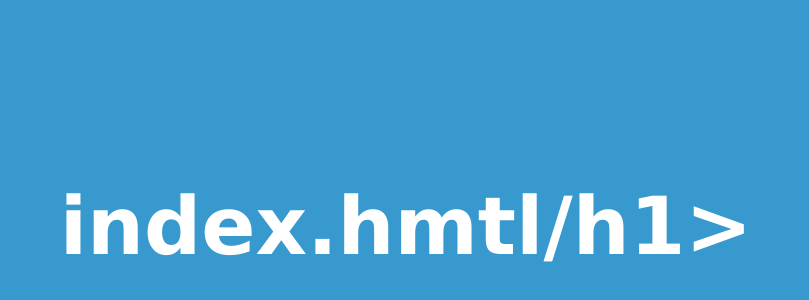
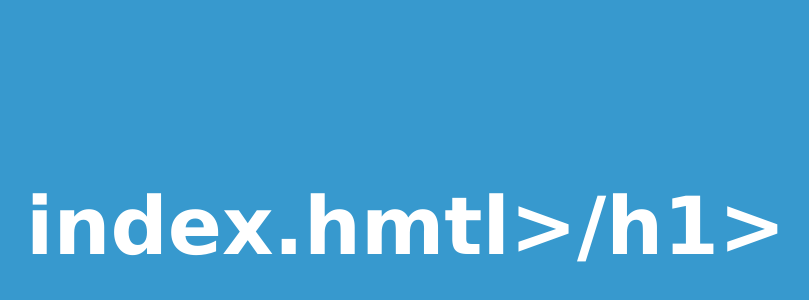
Before and after one commit to LeoGonCha/system-hooks-gitlab-nodejs, a website: page index.html in a window 1280 px wide. Shown: the part 76-376 px from the top of the page, without its empty margins (234-1043 px from the left). Drawn offline with Linux system fonts and the light colour scheme.

Commit message:
Update index.html

```diff
--- a/index.html
+++ b/index.html
@@ -3,10 +3,10 @@
 <head>
     <meta charset="UTF-8">
     <meta name="viewport" content="width=device-width">
-    <title>Docker <3</title>
+    <title>Teste</title>
     <link rel="stylesheet" href="main.css">
 </head>
 <body>
-    <h1>index.hmtl/h1>
+    <h1>index.hmtl>/h1>
 </body>
 </html>
```
